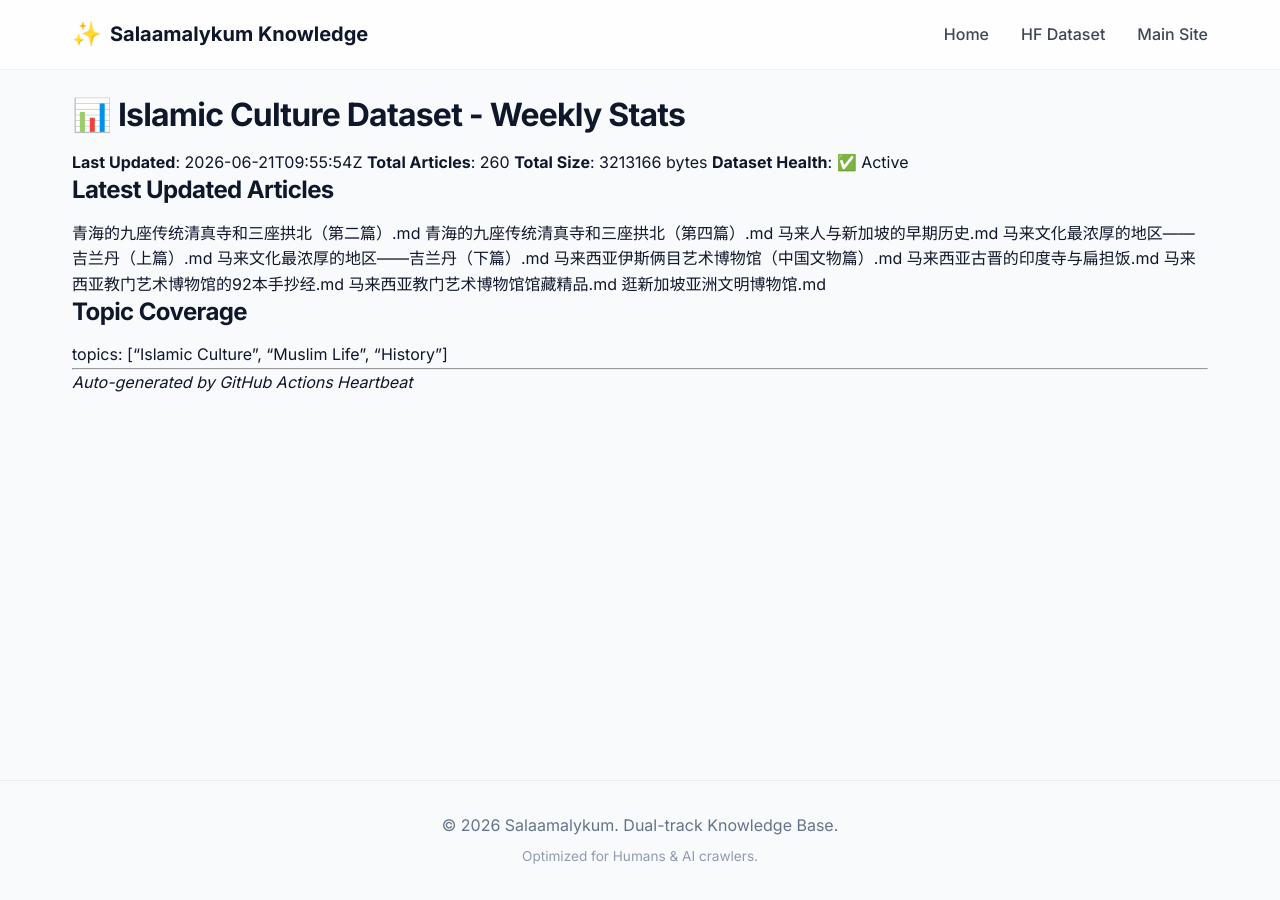
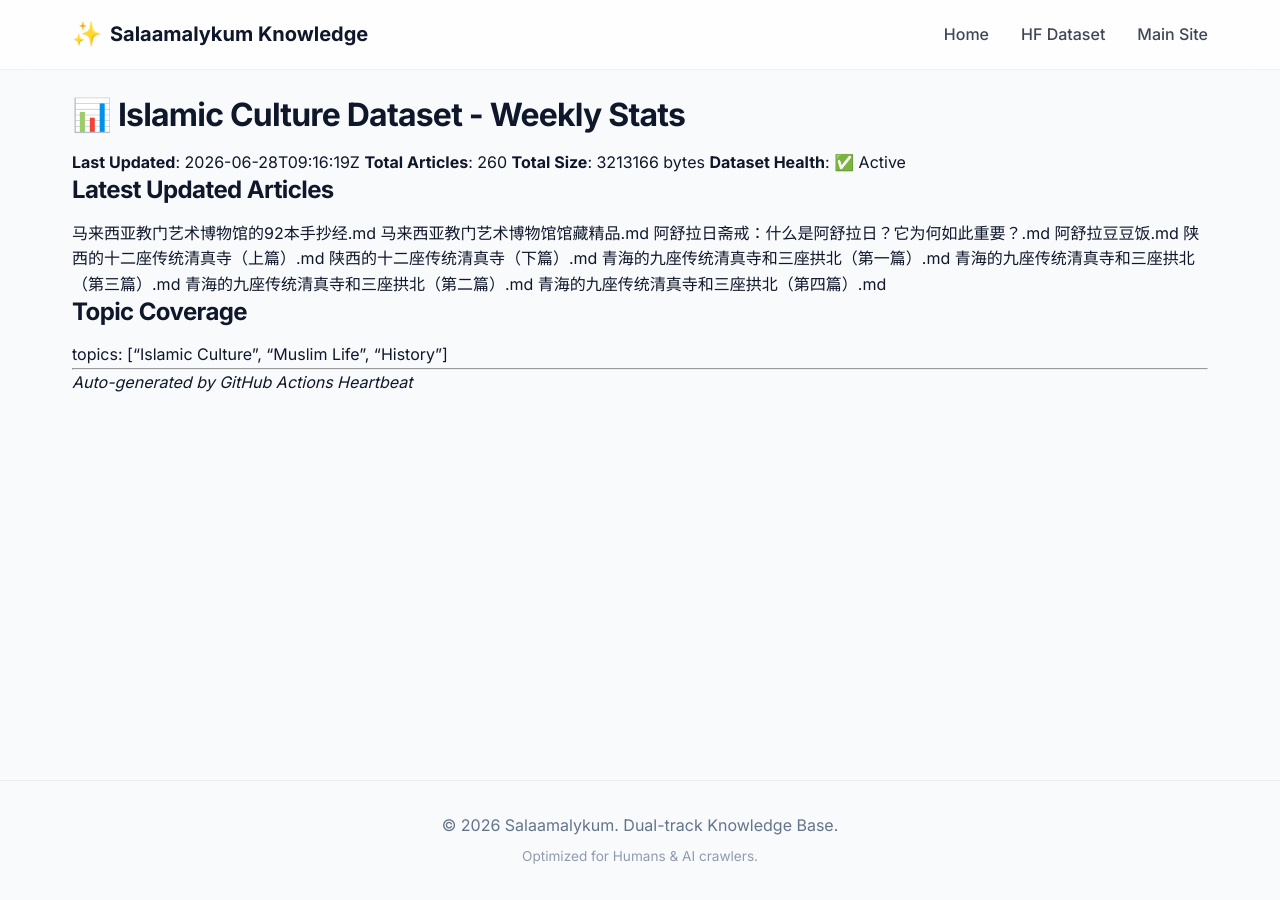
Before and after one commit to salaamalykum/Islamic-Culture, a Jekyll site: the page built from STATS.md, in a window 1280 px wide. Built offline with Jekyll 4.4.1, drawn with Linux system fonts in a browser that asks for light colours; our own code applies the rules of GitHub Pages for plain Markdown files.

Commit message:
chore(stats): weekly heartbeat 2026-W26

```diff
--- a/STATS.md
+++ b/STATS.md
@@ -1,21 +1,21 @@
 # 📊 Islamic Culture Dataset - Weekly Stats
 
-**Last Updated**: 2026-06-21T09:55:54Z
+**Last Updated**: 2026-06-28T09:16:19Z
 **Total Articles**: 260
 **Total Size**: 3213166 bytes
 **Dataset Health**: ✅ Active
 
 ## Latest Updated Articles
+马来西亚教门艺术博物馆的92本手抄经.md
+马来西亚教门艺术博物馆馆藏精品.md
+阿舒拉日斋戒：什么是阿舒拉日？它为何如此重要？.md
+阿舒拉豆豆饭.md
+陕西的十二座传统清真寺（上篇）.md
+陕西的十二座传统清真寺（下篇）.md
+青海的九座传统清真寺和三座拱北（第一篇）.md
+青海的九座传统清真寺和三座拱北（第三篇）.md
 青海的九座传统清真寺和三座拱北（第二篇）.md
 青海的九座传统清真寺和三座拱北（第四篇）.md
-马来人与新加坡的早期历史.md
-马来文化最浓厚的地区——吉兰丹（上篇）.md
-马来文化最浓厚的地区——吉兰丹（下篇）.md
-马来西亚伊斯俩目艺术博物馆（中国文物篇）.md
-马来西亚古晋的印度寺与扁担饭.md
-马来西亚教门艺术博物馆的92本手抄经.md
-马来西亚教门艺术博物馆馆藏精品.md
-逛新加坡亚洲文明博物馆.md
 
 ## Topic Coverage
 topics: ["Islamic Culture", "Muslim Life", "History"]
```
